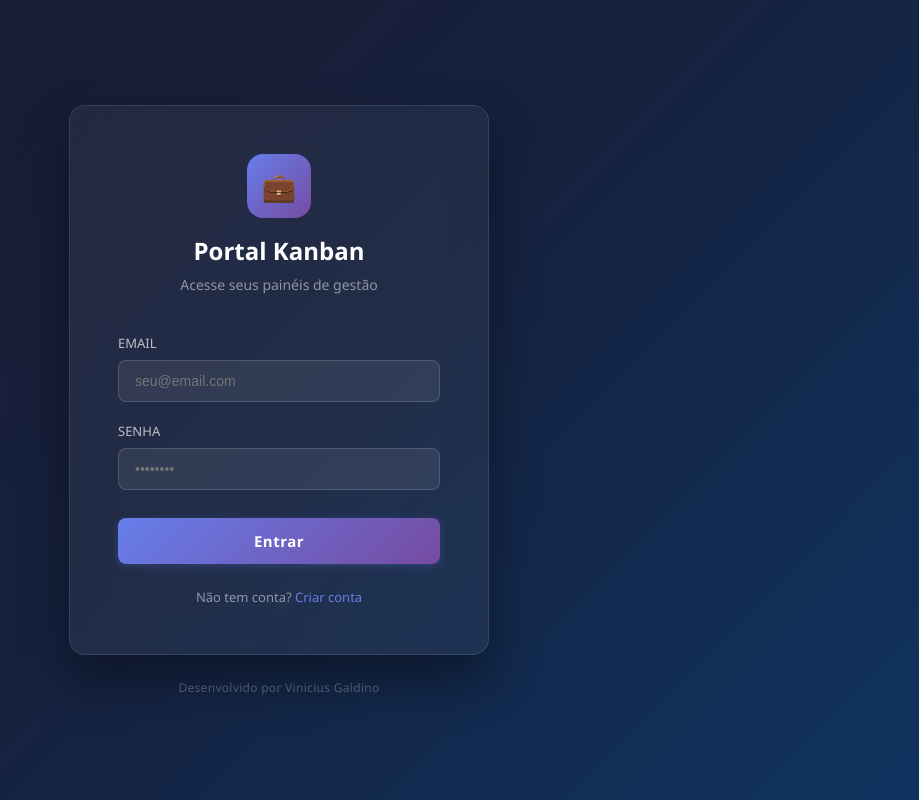
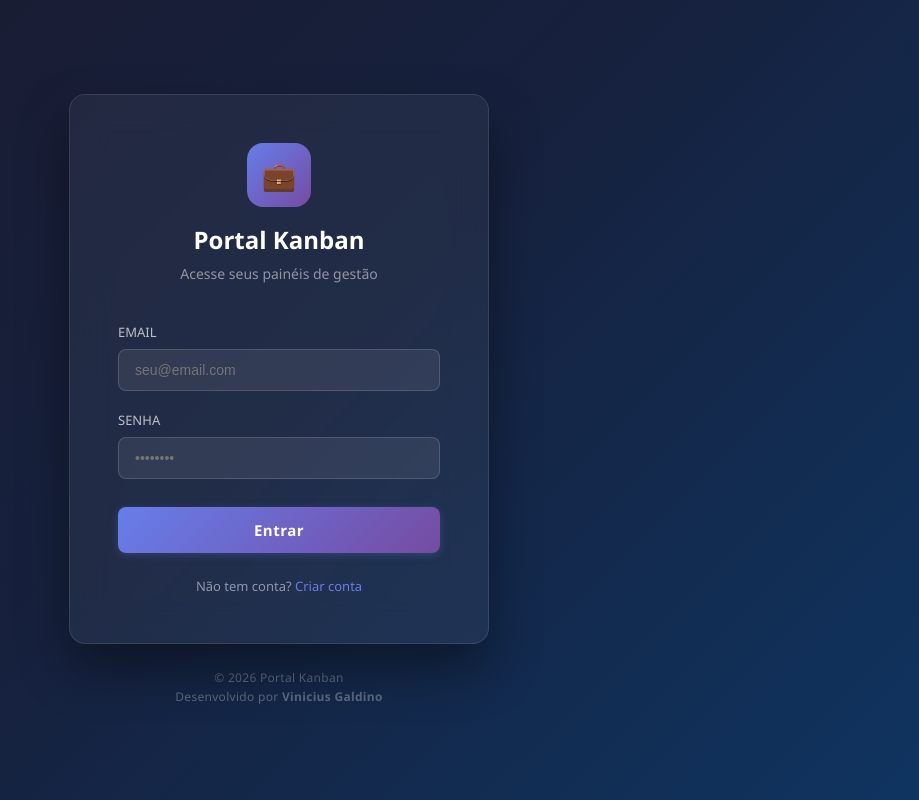
Before and after one commit to vgnzo/Kanban, a React (Vite) app in the folder frontend/: page /login in a window 1280 px wide. Shown: the whole page, without its empty margins (361-1280 px from the left). Built offline with nearby package versions, Linux system fonts and the light colour scheme; no server answers.

Commit message:
feat:correção da  fonte da descrição

```diff
--- a/frontend/src/pages/KanbanGenerico.tsx
+++ b/frontend/src/pages/KanbanGenerico.tsx
@@ -685,7 +685,7 @@ const valorCampo = (card: Card, chave: 'valorExtra1' | 'valorExtra2' | 'valorExt
                           <span style={{
                             color: 'white',
                             fontWeight: 700,
-                                fontSize: 'clamp(13px, 1vw, 15px)',
+                            fontSize: '13px',
                             lineHeight: 1.35,
                             overflowWrap: 'anywhere',
                           }}>
@@ -694,13 +694,13 @@ const valorCampo = (card: Card, chave: 'valorExtra1' | 'valorExtra2' | 'valorExt
                         </div>
                         {card.descricao && (
                           <div style={{
-                              fontSize: 'clamp(12px, 0.9vw, 14px)',
-                              color: 'rgba(255,255,255,0.72)',
-                              marginBottom: '7px',
-                              lineHeight: 1.55,
+                            fontSize: '12px',
+                            color: 'rgba(255,255,255,0.68)',
+                            marginBottom: '6px',
+                            lineHeight: 1.45,
                             overflowWrap: 'anywhere',
                             display: '-webkit-box',
-                              WebkitLineClamp: 3,
+                            WebkitLineClamp: 2,
                             WebkitBoxOrient: 'vertical',
                             overflow: 'hidden',
                           }}>
--- a/frontend/src/pages/Login.tsx
+++ b/frontend/src/pages/Login.tsx
@@ -159,13 +159,17 @@ export default function Login() {
       </div>
 
       <footer style={{
-        marginTop: '24px',
-        color: 'rgba(255,255,255,0.3)',
-        fontSize: '12px',
-        letterSpacing: '0.3px'
-      }}>
-        Desenvolvido por Vinicius Galdino
-      </footer>
+          marginTop: '24px',
+          color: 'rgba(255,255,255,0.3)',
+          fontSize: '12px',
+          lineHeight: 1.6,
+          letterSpacing: '0.3px',
+          textAlign: 'center'
+        }}>
+          © {new Date().getFullYear()} Portal Kanban
+          <br />
+          Desenvolvido por <strong>Vinicius Galdino</strong>
+        </footer>
     </div>
   );
 }
```
Lines whose indentation alone changed are shown as unchanged.
